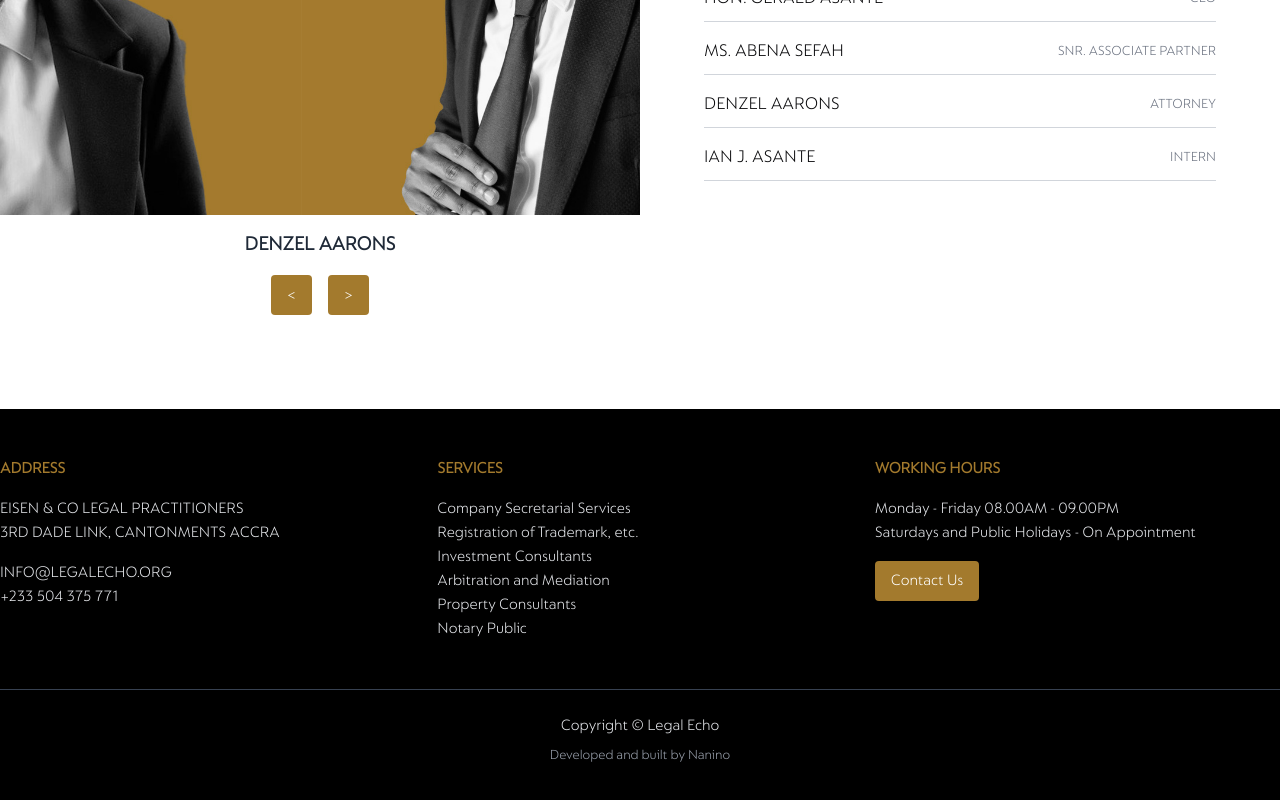
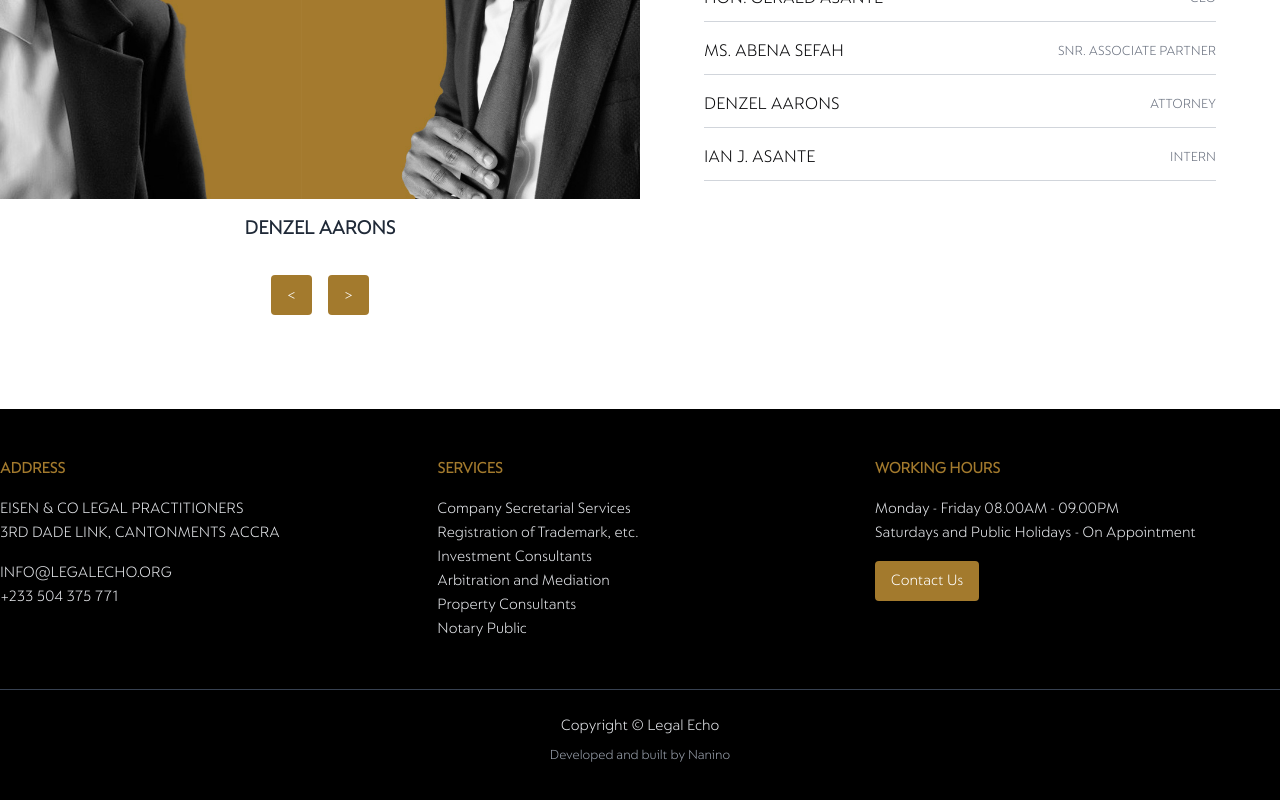
Before and after one commit to ike-nanino/legalecho, a Next.js app: page / in a window 1280 px wide. Shown: the part 2801-3601 px from the top of the page. Built offline with nearby package versions, Linux system fonts and the light colour scheme.

Commit message:
padding added

```diff
--- a/components/TeamSection.tsx
+++ b/components/TeamSection.tsx
@@ -69,7 +69,7 @@ const TeamSection = () => {
         </div>
 
         {/* Navigation Buttons */}
-        <div className="flex py-4 gap-4">
+        <div className="flex py-8 gap-4">
           <button
             onClick={handlePrev}
             className="px-4 py-2 bg-gold text-white rounded hover:bg-gold transition"
```
